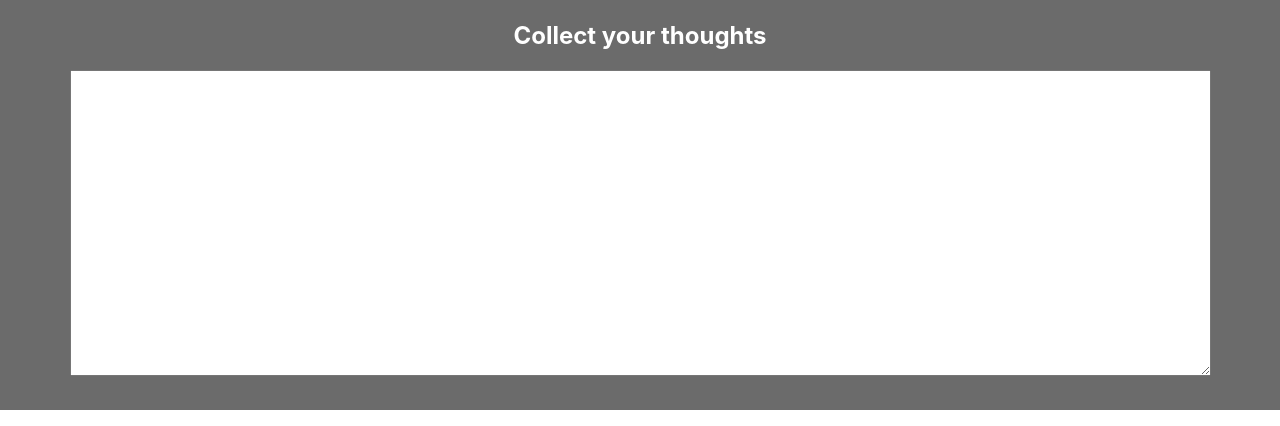
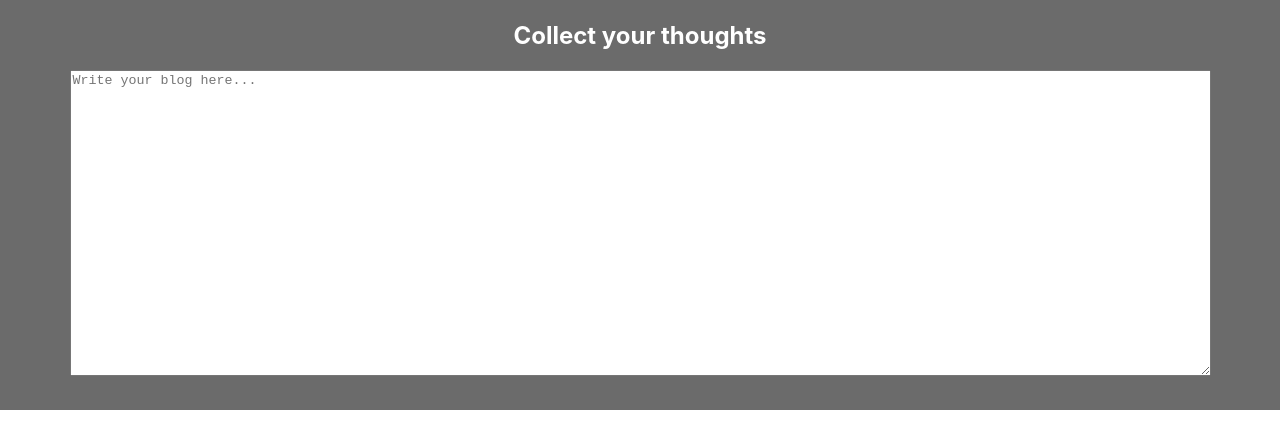
Before and after one commit to sanjana-vivek/Contemplog, a React (Create React App) app: page /create in a window 1280 px wide. Shown: the part 406-832 px from the top of the page. Built offline with nearby package versions, Linux system fonts and the light colour scheme.

Commit message:
Add placeholder text to textarea in CreatePage

```diff
--- a/src/components/CreatePage.jsx
+++ b/src/components/CreatePage.jsx
@@ -24,14 +24,14 @@ function CreatePage() {
         <br />
         <br />
         <h2 className="heading-1">Collect your thoughts</h2>
-        <textarea rows={20} cols={140}></textarea>
+        <textarea rows={20} cols={140} placeholder="Write your blog here..."></textarea>
       </section>
-      <br/>
+      <br />
       <section className="upload-image-button">
-          <Button onClick={()=>navigate("/")}>Create</Button>
+        <Button onClick={() => navigate("/")}>Create</Button>
       </section>
-      <br/>
-      <br/>
+      <br />
+      <br />
     </>
   );
 }
```
